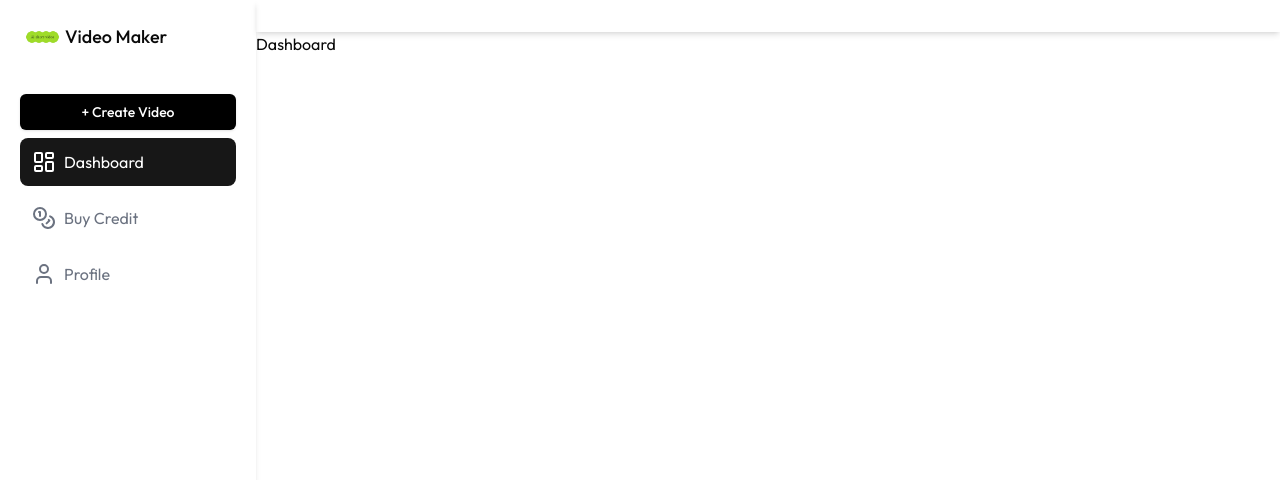
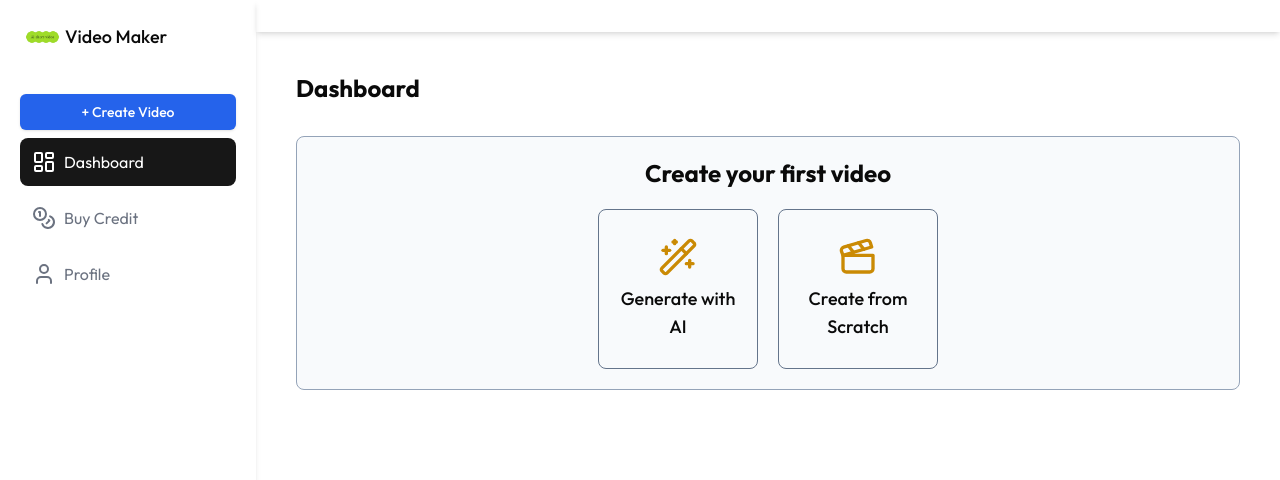
Before and after one commit to abdullahiqbal07/short-video-generator, a Next.js app: page /dashboard in a window 1280 px wide. Shown: the top 480 px of the page. Built offline with nearby package versions, Linux system fonts and the light colour scheme; no server answers.

Commit message:
complete dashboard

```diff
--- a/app/dashboard/_components/CreateButton.jsx
+++ b/app/dashboard/_components/CreateButton.jsx
@@ -16,7 +16,7 @@ function CreateButton() {
     <div>
       <Dialog>
         <DialogTrigger asChild>
-          <Button className="w-full bg-black text-white hover:bg-gray-800">
+          <Button className="w-full bg-blue-600 text-white hover:bg-blue-800">
             + Create Video
           </Button>
         </DialogTrigger>
--- a/app/dashboard/page.jsx
+++ b/app/dashboard/page.jsx
@@ -1,9 +1,50 @@
-import React from 'react'
+"use client";
+import { Clapperboard, WandSparkles } from "lucide-react";
+import Link from "next/link";
+import React, { useState } from "react";
 
 function Dashboard() {
+  const [videoList, setVideoList] = useState([]);
+
   return (
-    <div>Dashboard</div>
-  )
+    <div className="p-10">
+      <h1 className="font-bold text-2xl">Dashboard</h1>
+      {videoList.length == 0 && (
+        <div className="border rounded-lg border-slate-400 p-5 mt-8 bg-slate-50">
+          <h2 className="text-center font-bold text-2xl">
+            Create your first video
+          </h2>
+          <div className="flex flex-wrap gap-5 items-center justify-center">
+            <Link href={"/create-ai-video"}>
+              <div className="flex flex-col items-center justify-center mt-5 border rounded-lg border-slate-500 p-4 w-40 h-40 cursor-pointer hover:bg-gray-200 transition">
+                <WandSparkles
+                  className="text-yellow-600 mb-2"
+                  width={40}
+                  height={40}
+                />
+                <h2 className="text-lg font-medium text-center">
+                  Generate with AI
+                </h2>
+              </div>
+            </Link>
+
+            <Link href={"/editor"}>
+              <div className="flex flex-col items-center justify-center  mt-5 border rounded-lg border-slate-500 p-4 w-40 h-40 cursor-pointer hover:bg-gray-200 transition">
+                <Clapperboard
+                  className="text-yellow-600 mb-2"
+                  width={40}
+                  height={40}
+                />
+                <h2 className="text-lg font-medium text-center">
+                  Create from Scratch
+                </h2>
+              </div>
+            </Link>
+          </div>
+        </div>
+      )}
+    </div>
+  );
 }
 
-export default Dashboard
+export default Dashboard;
```
